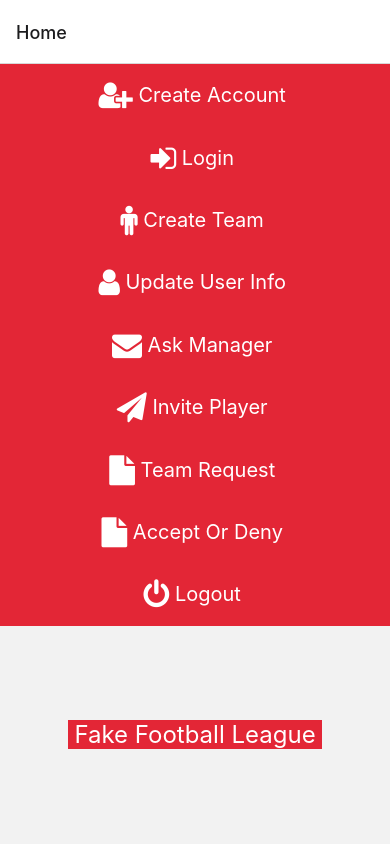
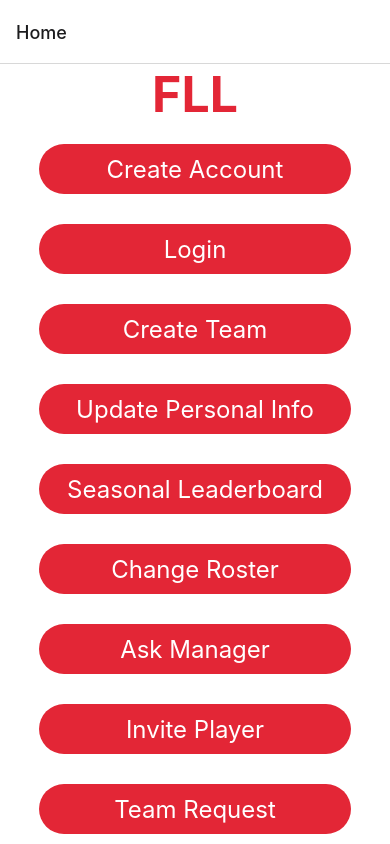
Before and after one commit to jdortega12/Software-Engineering, a React Native app in the folder ReactMobileApp/: screen /Home in a window 390 px wide. Built offline with nearby package versions, Linux system fonts and the light colour scheme.

Commit message:
Navigation polish

```diff
--- a/ReactMobileApp/App.js
+++ b/ReactMobileApp/App.js
@@ -1,25 +1,28 @@
 import React from "react";
 import { Text, View, Button } from "react-native";
 import TopBar from "./view/component/TopBar"
+
+//Screens
 import HomeScreen from "./view/screen/HomeScreen";
 import UpdateUserPersonalInfoScreen from "./view/screen/UpdateUserPersonalInfo";
 import CreateAccount from "./view/screen/CreateAccountScreen"
 import Login from "./view/screen/LoginScreen"
 import CreateTeam from "./view/screen/CreateTeam"
-
-//import UploadImage from "./view/screen/UploadImage"
-import AskManagerRequestForm from "./view/component/AskManagerRequestForm"
-import InvitePlayerRequestForm from "./view/component/InvitePlayerRequestForm"
-import TeamRequestForm from "./view/component/TeamRequestForm"
 import AcceptOrDeny from "./view/screen/AcceptOrDeny"
-
+import SeasonalLeaderboard from "./view/screen/SeasonalLeaderboard"
+import ChangeRoster from "./view/screen/ChangeRoster"
 import ProfileScreen from "./view/screen/user_profile/UserProfileScreen"
 import ProfileScreenPersonal from "./view/screen/user_profile/UserProfileScreenPersonal"
 import ProfileScreenNotPersonal from "./view/screen/user_profile/UserProfileScreenNotPersonal"
 
+
+//Forms/Notifications
+import AskManagerRequestForm from "./view/component/AskManagerRequestForm"
+import InvitePlayerRequestForm from "./view/component/InvitePlayerRequestForm"
+import TeamRequestForm from "./view/component/TeamRequestForm"
 import AdminNotificationScreen from "./view/screen/admin_notifications/AdminNotificationsScreen"
+import StartMatchForm from "./view/component/StartMatchForm"
 
-import StartMatchForm from "./view/component/StartMatchForm"
 
 //Import navigation files
 import { NavigationContainer } from '@react-navigation/native';
@@ -27,10 +30,8 @@ import { createNativeStackNavigator } from '@react-navigation/native-stack';
 
 //Create stack
 const Stack = createNativeStackNavigator()
-
 export default function App(){
     return (
-
         <NavigationContainer>{
             <Stack.Navigator>
                 <Stack.Screen name="Home" component={HomeScreen} />
@@ -42,8 +43,9 @@ export default function App(){
                 <Stack.Screen name="InvitePlayerRequestForm" component={InvitePlayerRequestForm} />
                 <Stack.Screen name="TeamRequestForm" component={TeamRequestForm} />
                 <Stack.Screen name="AcceptOrDeny" component={AcceptOrDeny} />
+                <Stack.Screen name="SeasonalLeaderboard" component={SeasonalLeaderboard} />
+                <Stack.Screen name="ChangeRoster" component={ChangeRoster} />
             </Stack.Navigator>
         }</NavigationContainer>
-
     );
 }
--- a/ReactMobileApp/view/Form.style.js
+++ b/ReactMobileApp/view/Form.style.js
@@ -83,6 +83,21 @@ export default StyleSheet.create({
     color: 'white',
     fontSize: 24,
   },
+  link:{
+      width:"80%",
+      backgroundColor:"#e32636",
+      borderRadius:25,
+      height:50,
+      alignItems:"center",
+      justifyContent:"center",
+      marginTop:20,
+      marginBottom:10,
+  },
+  linkText:{
+    //textAlign: "center",
+    color: 'white',
+    fontSize: 24,
+  },
   rosterTitle:{
     padding: 15,
     backgroundColor: "#e32636",
--- a/ReactMobileApp/view/screen/HomeScreen.js
+++ b/ReactMobileApp/view/screen/HomeScreen.js
@@ -1,10 +1,8 @@
 import React from "react"
-import {Button, Text, View} from "react-native"
+import {TouchableOpacity, Text, View, ScrollView} from "react-native"
 import NavBarStyle from "../component/NavBar.style"
-import NavBar from "../component/NavBar"
 import HandleLogout from "../../event-handler/HandleLogout"
-import TopBar from "../component/TopBar"
-import Icon from 'react-native-vector-icons/FontAwesome';
+import FormStyle from "../Form.style";
 
 //Imports for navigation
 import { NavigationContainer } from '@react-navigation/native';
@@ -12,47 +10,57 @@ import { createNativeStackNavigator } from '@react-navigation/native-stack';
 
 
 export default function HomeScreen({navigation}) {
-    return (<>
-        <View style={NavBarStyle.titleBarView}>
-            <Icon  color="white" name="user-plus" size={30} onPress={() => navigation.navigate('CreateAccount')}/>
-            <Text style={NavBarStyle.iconText}> Create Account </Text>
+    return (
+    <>
+    <ScrollView>
+        <View style={FormStyle.container}>
+            <Text style={FormStyle.fllText}> FLL </Text>
+            <TouchableOpacity style={FormStyle.link}
+                onPress={()=> navigation.navigate('CreateAccount')}>
+                <Text style={FormStyle.linkText}>Create Account</Text>
+            </TouchableOpacity>
+            <TouchableOpacity style={FormStyle.link}
+                onPress={()=> navigation.navigate('Login')}>
+                <Text style={FormStyle.linkText}>Login</Text>
+            </TouchableOpacity>
+            <TouchableOpacity style={FormStyle.link}
+                onPress={()=> navigation.navigate('CreateTeam')}>
+                <Text style={FormStyle.linkText}>Create Team</Text>
+            </TouchableOpacity>
+            <TouchableOpacity style={FormStyle.link}
+                onPress={()=> navigation.navigate('UpdateUserPersonalInfo')}>
+                <Text style={FormStyle.linkText}>Update Personal Info</Text>
+            </TouchableOpacity>
+            <TouchableOpacity style={FormStyle.link}
+                onPress={()=> navigation.navigate('SeasonalLeaderboard')}>
+                <Text style={FormStyle.linkText}>Seasonal Leaderboard</Text>
+            </TouchableOpacity>
+            <TouchableOpacity style={FormStyle.link}
+                onPress={()=> navigation.navigate('ChangeRoster')}>
+                <Text style={FormStyle.linkText}>Change Roster</Text>
+            </TouchableOpacity>
+            <TouchableOpacity style={FormStyle.link}
+                onPress={()=> navigation.navigate('AskManagerRequestForm')}>
+                <Text style={FormStyle.linkText}>Ask Manager</Text>
+            </TouchableOpacity>
+            <TouchableOpacity style={FormStyle.link}
+                onPress={()=> navigation.navigate('InvitePlayerRequestForm')}>
+                <Text style={FormStyle.linkText}>Invite Player</Text>
+            </TouchableOpacity>
+            <TouchableOpacity style={FormStyle.link}
+                onPress={()=> navigation.navigate('TeamRequestForm')}>
+                <Text style={FormStyle.linkText}>Team Request</Text>
+            </TouchableOpacity>
+            <TouchableOpacity style={FormStyle.link}
+                onPress={()=> navigation.navigate('AcceptOrDeny')}>
+                <Text style={FormStyle.linkText}>Accept or Deny</Text>
+            </TouchableOpacity>
+            <TouchableOpacity style={FormStyle.link}
+                onPress={()=> navigation.navigate('Logout')}>
+                <Text style={FormStyle.linkText}>Logout</Text>
+            </TouchableOpacity>
         </View>
-        <View style={NavBarStyle.titleBarView}>
-            <Icon  color="white" name="sign-in" size={30} onPress={() => navigation.navigate('Login')}/>
-            <Text style={NavBarStyle.iconText}> Login </Text>
-        </View>
-        <View style={NavBarStyle.titleBarView}>
-            <Icon  color="white" name="male" size={30} onPress={() => navigation.navigate('CreateTeam')}/>
-            <Text style={NavBarStyle.iconText}> Create Team </Text>
-        </View>
-        <View style={NavBarStyle.titleBarView}>
-            <Icon  color="white" name="user" size={30} onPress={() => navigation.navigate('UpdateUserPersonalInfo')}/>
-            <Text style={NavBarStyle.iconText}> Update User Info </Text>
-        </View>
-        <View style={NavBarStyle.titleBarView}>
-            <Icon  color ="white" name="envelope" size={30} onPress={() => navigation.navigate('AskManagerRequestForm')}/>
-            <Text style={NavBarStyle.iconText}> Ask Manager </Text>
-        </View>
-        <View style={NavBarStyle.titleBarView}>
-            <Icon  color ="white" name="send" size={30} onPress={() => navigation.navigate('InvitePlayerRequestForm')}/>
-            <Text style={NavBarStyle.iconText}> Invite Player </Text>
-        </View>
-        <View style={NavBarStyle.titleBarView}>
-            <Icon  color ="white" name="file" size={30} onPress={() => navigation.navigate('TeamRequestForm')}/>
-            <Text style={NavBarStyle.iconText}> Team Request </Text>
-        </View>
-        <View style={NavBarStyle.titleBarView}>
-            <Icon  color ="white" name="file" size={30} onPress={() => navigation.navigate('AcceptOrDeny')}/>
-            <Text style={NavBarStyle.iconText}> Accept Or Deny </Text>
-        </View>
-        <View style={NavBarStyle.titleBarView}>
-            <Icon  color ="white" name="power-off" size={30} onPress={HandleLogout}/>
-            <Text style={NavBarStyle.iconText}> Logout </Text>
-        </View>
-
-        <View style={NavBarStyle.centeredText}>
-            <Text style ={NavBarStyle.homeText}> Fake Football League </Text>
-        </View>
+        </ScrollView>
         </>
     )
 }
```
